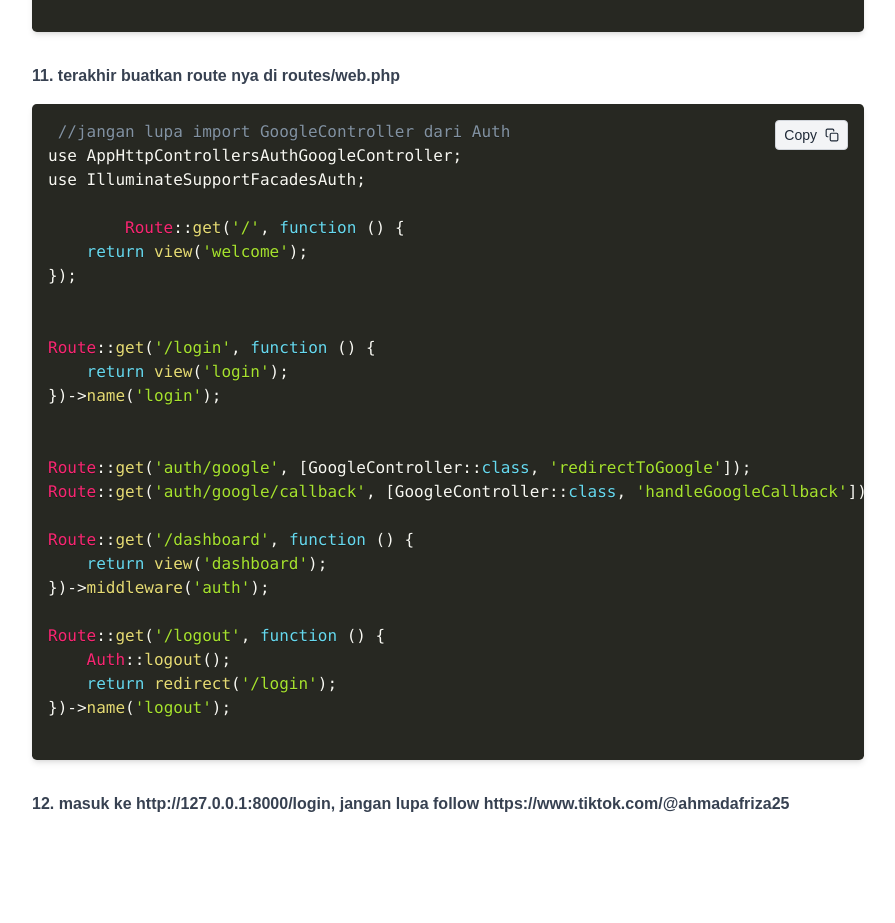
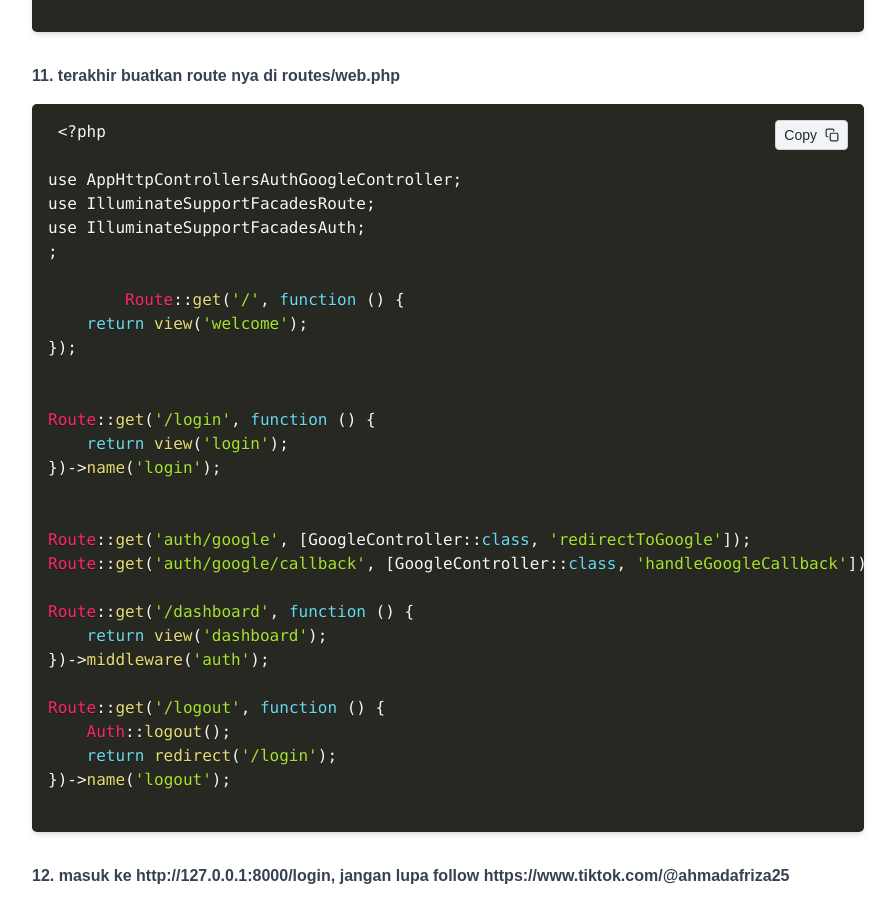
Before and after one commit to Sanjaee/Zacode-Artikel, a Next.js app: page /blog/1 in a window 1280 px wide. Shown: the part 4940-5863 px from the top of the page, without its empty margins (192-1087 px from the left). Before the commit the page ends 5804 px from the top, so only its background shows below. Built offline with nearby package versions, Linux system fonts and the light colour scheme.

Commit message:
UPDATE BLOG LARAVEL GOOGLE

```diff
--- a/src/data/posts.ts
+++ b/src/data/posts.ts
@@ -224,9 +224,12 @@ class GoogleController extends Controller
 
       {
         type: "code",
-        content: `//jangan lupa import GoogleController dari Auth
+        content: `<?php
+
 use App\Http\Controllers\Auth\GoogleController;
+use Illuminate\Support\Facades\Route;
 use Illuminate\Support\Facades\Auth;
+;
 
         Route::get('/', function () {
     return view('welcome');
```
